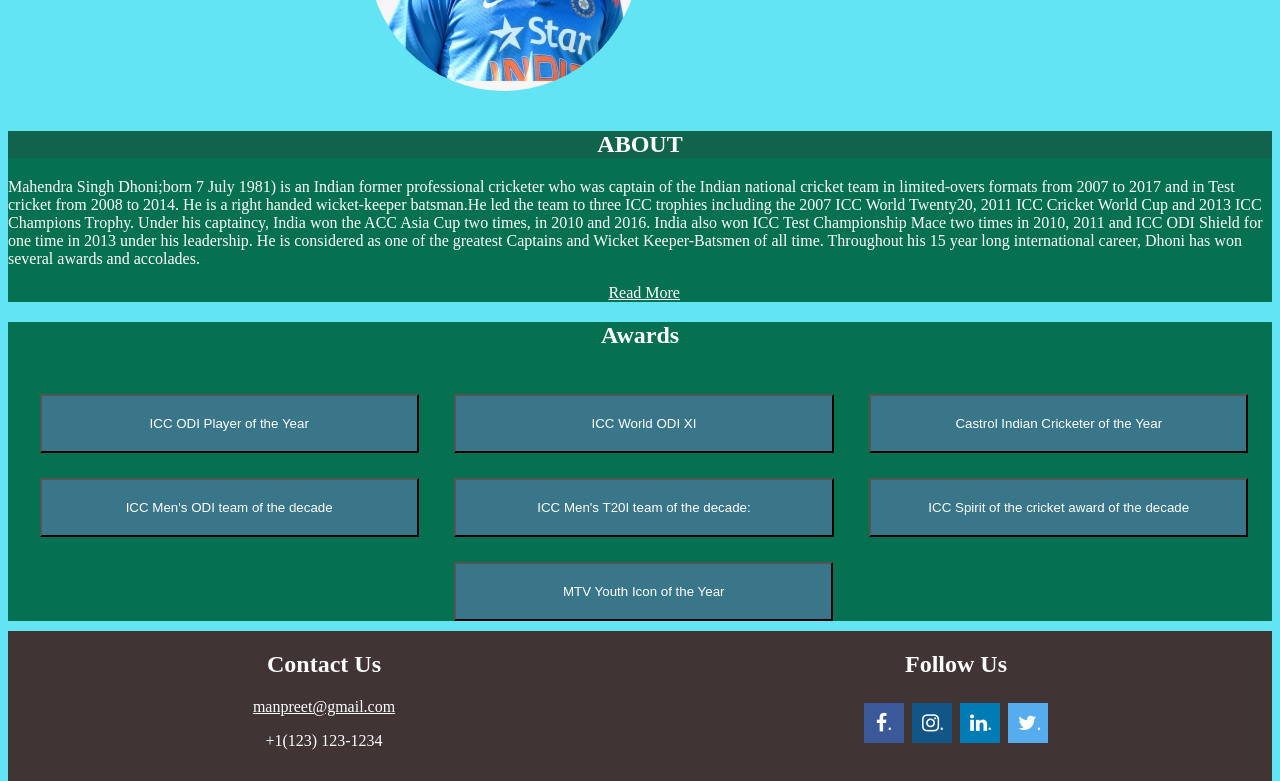
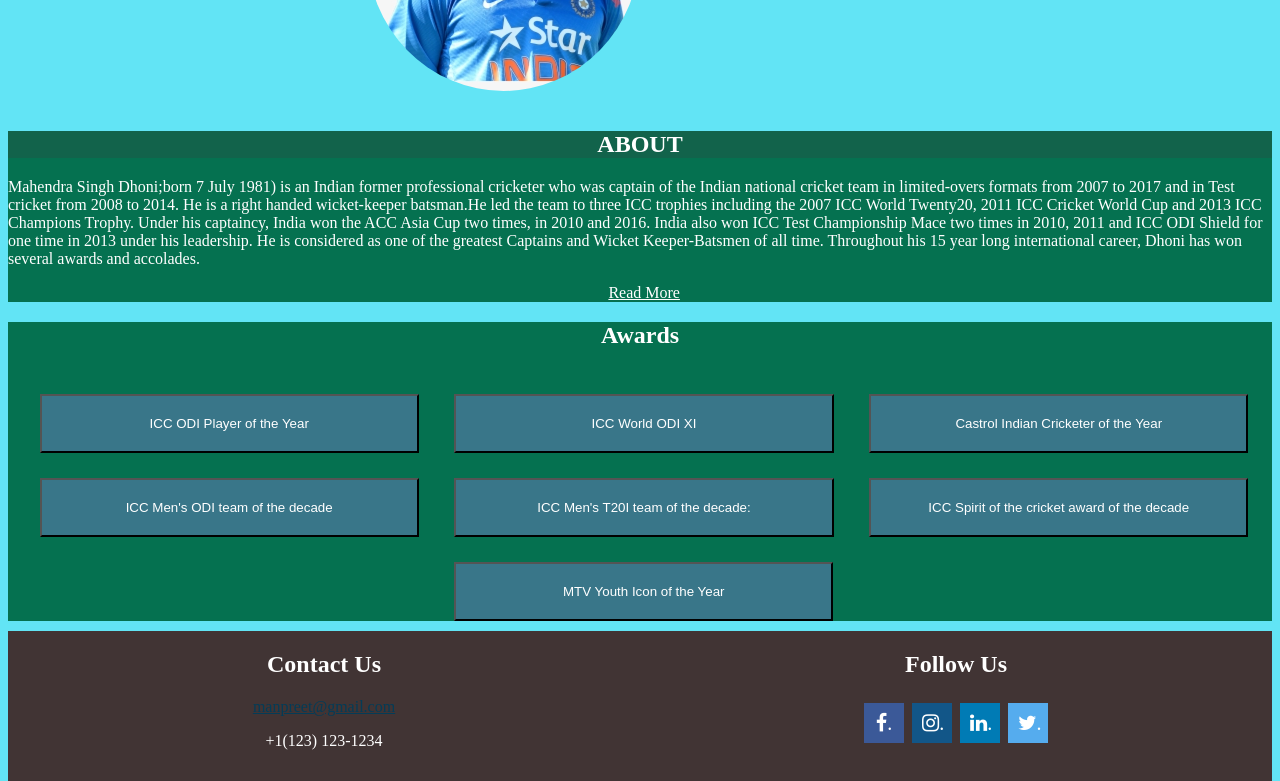
Before and after one commit to Manpreet15011998/Assignment1, a plain HTML site: page index.html in a window 1280 px wide. In both pictures the pointer is over the link "manpreet@gmail.com". Shown: the part 334-1115 px from the top of the page. Drawn offline with Linux system fonts and the light colour scheme.

Commit message:
hover_and_link_gmail

```diff
--- a/index.html
+++ b/index.html
@@ -69,7 +69,7 @@
     <footer class="sec4" id="section3">
         <div class="div7">
            <h2>Contact Us</h2>
-           <a>manpreet@gmail.com</a>
+           <a href="https://mail.google.com/">manpreet@gmail.com</a>
            <p>+1(123) 123-1234</p>
 
         </div>
--- a/style.css
+++ b/style.css
@@ -175,6 +175,9 @@ footer .div8{
    text-decoration:underline;
    color: white;
 }
+.div7 a:hover{
+    color:#043c57;
+}
 .fa {
     padding: 10px;
     font-size: 20px;
```
